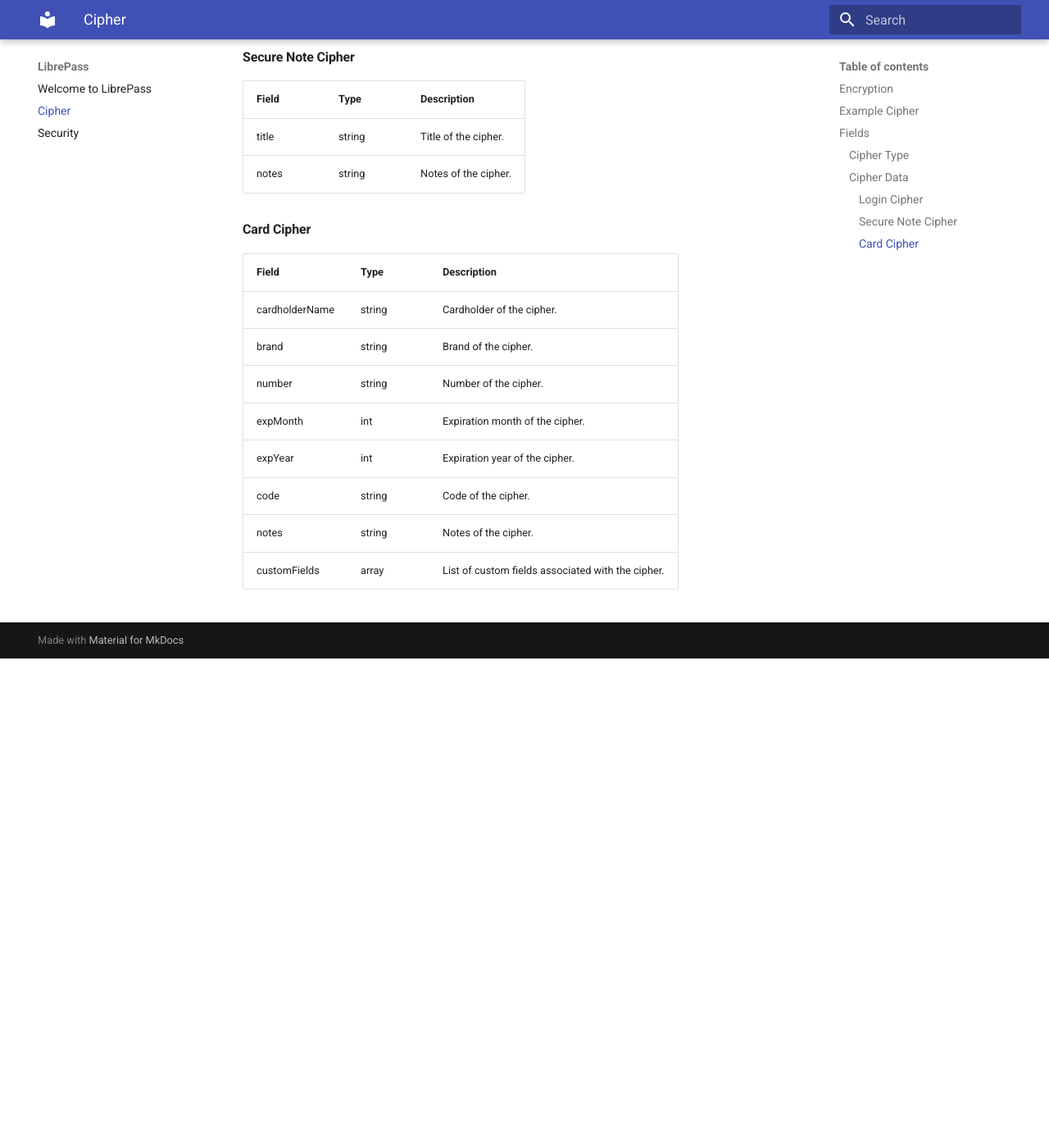
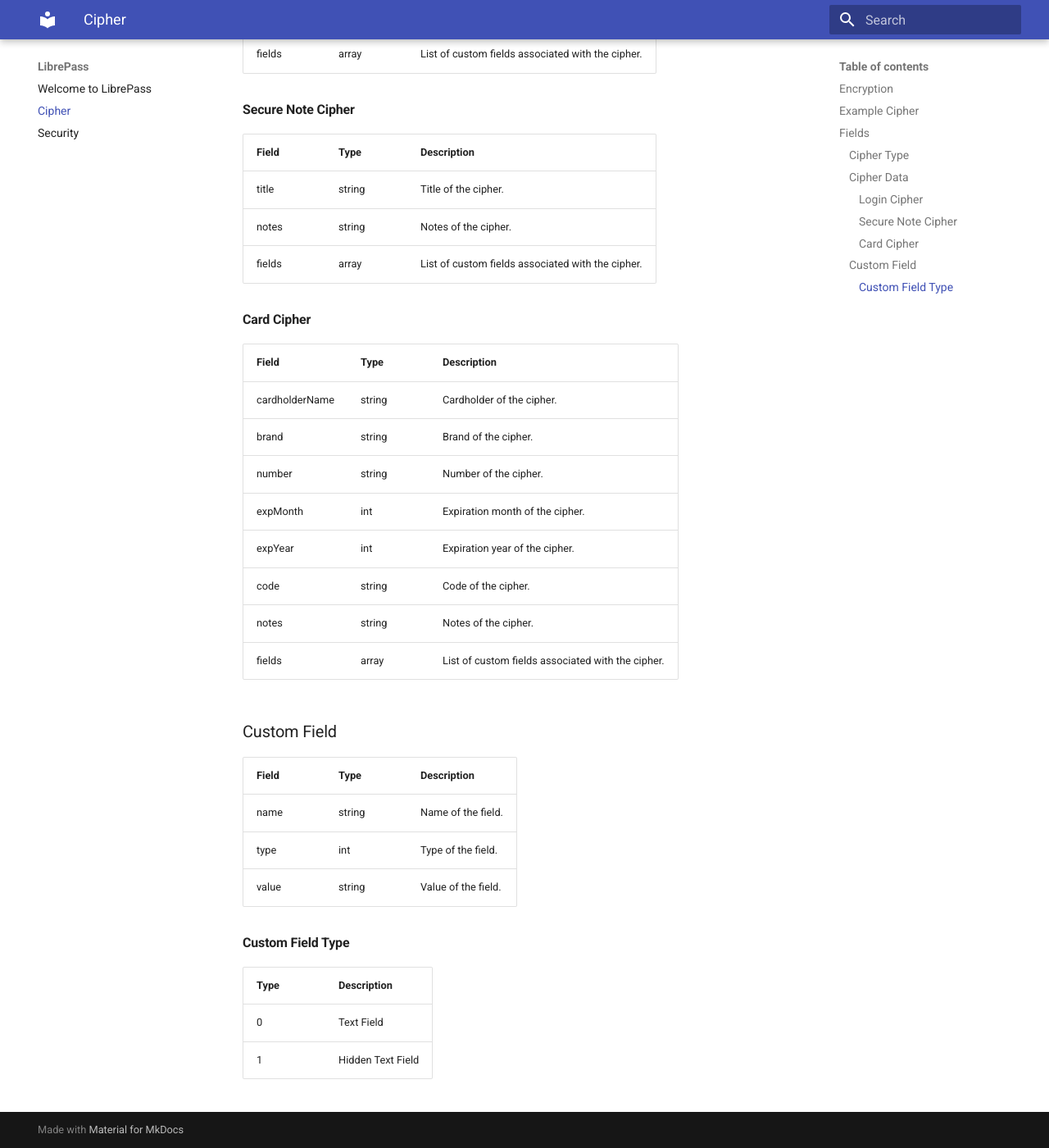
Before and after one commit to LibrePass/docs, an MkDocs documentation site: the page built from docs/cipher.md, in a window 1280 px wide and 1400 px high, scrolled down 2228 px. Shown: the whole window at 82% size. Built offline with MkDocs 1.6.1 and Material for MkDocs 9.7.7, drawn with Linux system fonts in a browser that asks for light colours; before the commit the page ends 3031 px from its top, so only the background shows below that; some of the changed text lies outside the part shown.

Commit message:
Update cipher docs

```diff
--- a/docs/cipher.md
+++ b/docs/cipher.md
@@ -23,7 +23,7 @@ The following is an example of a decrypted cipher object:
     ],
     "twoFactor": null,
     "notes": "Take control of your passwords with LibrePass.",
-    "customFields": [
+    "fields": [
       {
         "name": "Custom Field",
         "value": "Custom Value"
@@ -33,6 +33,7 @@ The following is an example of a decrypted cipher object:
   "collection": null,
   "favorite": false,
   "rePrompt": false,
+  "version": 1,
   "created": 1685122977,
   "lastModified": 1685122977
 }
@@ -49,6 +50,7 @@ The following is an example of a decrypted cipher object:
 | collection           | UUID   | Unique identifier of the collection the cipher belongs to.    |
 | favorite             | bool   | Whether the cipher is marked as favorite.                     |
 | rePrompt             | bool   | Whether the password should be re-prompted. (Only UI-related) |
+| version              | int    | Version of the cipher.                                        |
 | created              | int    | Unix timestamp of the creation date.                          |
 | lastModified         | int    | Unix timestamp of the last modification date.                 |
 
@@ -64,22 +66,23 @@ The following is an example of a decrypted cipher object:
 
 #### Login Cipher
 
-| Field        | Type   | Description                                       |
-|--------------|--------|---------------------------------------------------|
-| name         | string | Name of the cipher.                               |
-| username     | string | Username of the cipher.                           |
-| password     | string | Password of the cipher.                           |
-| uris         | array  | List of URIs associated with the cipher.          |
-| twoFactor    | string | Two-factor authentication code of the cipher.     |
-| notes        | string | Notes of the cipher.                              |
-| customFields | array  | List of custom fields associated with the cipher. |
+| Field     | Type   | Description                                       |
+|-----------|--------|---------------------------------------------------|
+| name      | string | Name of the cipher.                               |
+| username  | string | Username of the cipher.                           |
+| password  | string | Password of the cipher.                           |
+| uris      | array  | List of URIs associated with the cipher.          |
+| twoFactor | string | Two-factor authentication code of the cipher.     |
+| notes     | string | Notes of the cipher.                              |
+| fields    | array  | List of custom fields associated with the cipher. |
 
 #### Secure Note Cipher
 
-| Field | Type   | Description          |
-|-------|--------|----------------------|
-| title | string | Title of the cipher. |
-| notes | string | Notes of the cipher. |
+| Field  | Type   | Description                                       |
+|--------|--------|---------------------------------------------------|
+| title  | string | Title of the cipher.                              |
+| notes  | string | Notes of the cipher.                              |
+| fields | array  | List of custom fields associated with the cipher. |
 
 #### Card Cipher
 
@@ -92,4 +95,19 @@ The following is an example of a decrypted cipher object:
 | expYear        | int    | Expiration year of the cipher.                    |
 | code           | string | Code of the cipher.                               |
 | notes          | string | Notes of the cipher.                              |
-| customFields   | array  | List of custom fields associated with the cipher. |
+| fields         | array  | List of custom fields associated with the cipher. |
+
+### Custom Field
+
+| Field | Type   | Description         |
+|-------|--------|---------------------|
+| name  | string | Name of the field.  |
+| type  | int    | Type of the field.  |
+| value | string | Value of the field. |
+
+#### Custom Field Type
+
+| Type | Description        |
+|------|--------------------|
+| 0    | Text Field         |
+| 1    | Hidden Text Field  |
```
